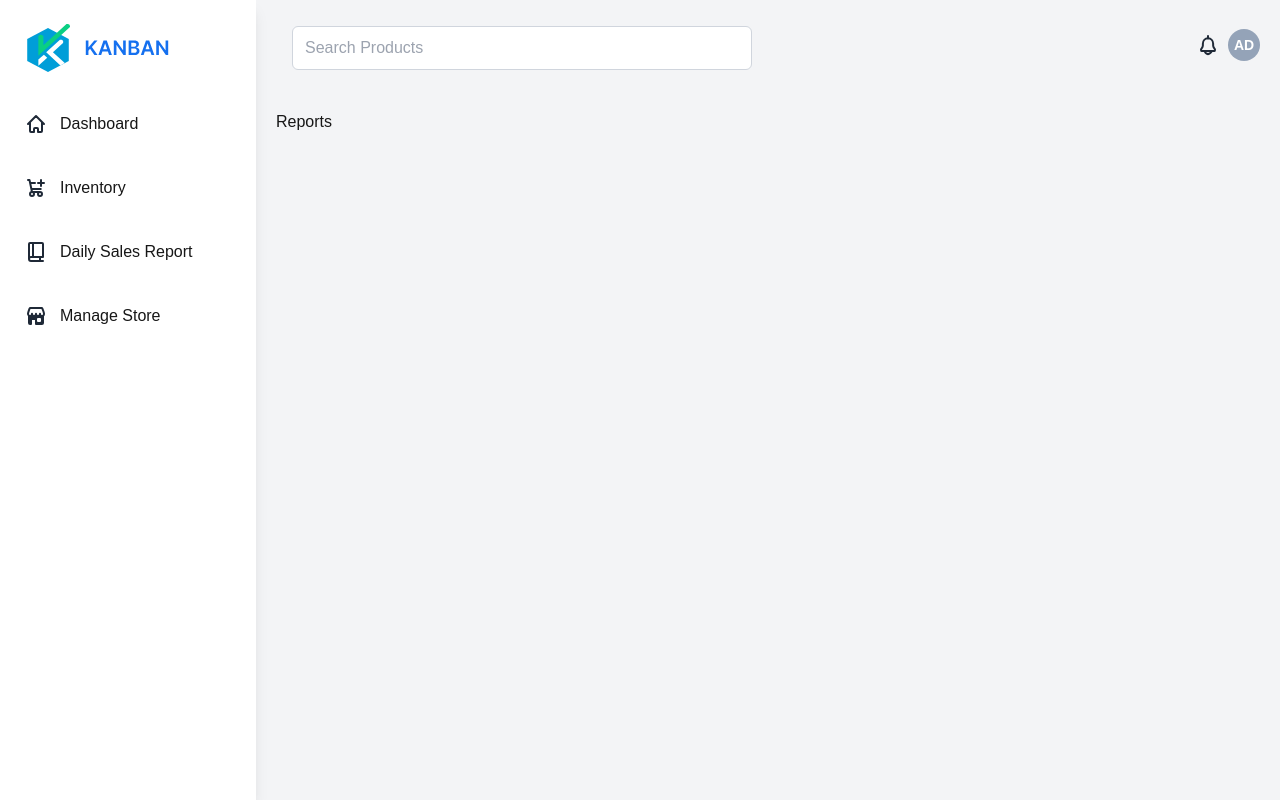
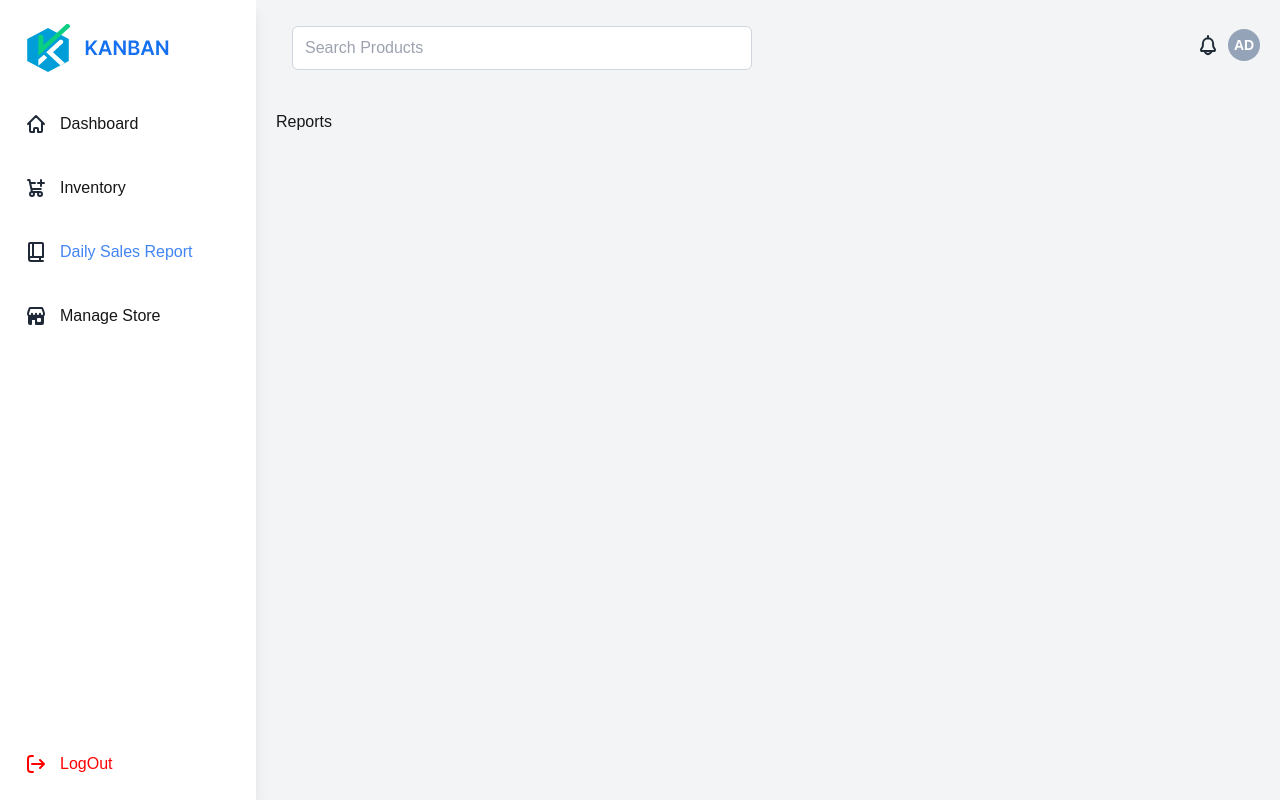
Before and after one commit to jazzygee36/storeManagement, a Next.js app: page /reports in a window 1280 px wide. Built offline with nearby package versions, Linux system fonts and the light colour scheme.

Commit message:
sidebar path

```diff
--- a/src/app/inventory/page.tsx
+++ b/src/app/inventory/page.tsx
@@ -1,8 +1,9 @@
 'use client';
 import HomeButton from '@/components/common/button';
 import MainDashboard from '@/components/common/dashboard/main-dasboard';
+import ReusableModal from '@/components/common/modal';
 import PaperBackground from '@/components/common/paper-bg';
-import Overall from '@/components/pages/inventory/overall';
+import AllProductModal from '@/components/pages/inventory/add-product-modal';
 import Products from '@/components/pages/inventory/products';
 import { useState } from 'react';
 
@@ -98,6 +99,7 @@ const AllProducts = [
 ];
 
 const Inventory = () => {
+  const [isModalOpen, setIsModalOpen] = useState(false);
   const [currentPage, setCurrentPage] = useState(1);
   const [filter, setFilter] = useState('');
   const itemsPerPage = 5;
@@ -115,11 +117,19 @@ const Inventory = () => {
     currentPage * itemsPerPage
   );
 
+  const openModal = () => {
+    setIsModalOpen(true);
+  };
+
+  const closeModal = () => {
+    setIsModalOpen(false);
+  };
+
   return (
     <MainDashboard>
-      <PaperBackground title={'Overall Inventory'}>
+      {/* <PaperBackground title={'Overall Inventory'}>
         <Overall />
-      </PaperBackground>
+      </PaperBackground> */}
 
       <div className='mt-5'>
         <PaperBackground
@@ -131,6 +141,7 @@ const Inventory = () => {
                 bg={'#4285F4'}
                 type={'Submit'}
                 color={'white'}
+                onClick={openModal}
               />
               <select
                 className='border border-gray-300 p-2 rounded-md'
@@ -156,6 +167,9 @@ const Inventory = () => {
           />
         </PaperBackground>
       </div>
+      <ReusableModal isOpen={isModalOpen} onClose={closeModal}>
+        <AllProductModal />
+      </ReusableModal>
     </MainDashboard>
   );
 };
--- /dev/null
+++ b/src/components/assets/icons/logout.tsx
@@ -0,0 +1,25 @@
+import React from 'react';
+
+const LogoutIcon = () => {
+  return (
+    <svg
+      className='w-6 h-6 text-[red] dark:text-white '
+      aria-hidden='true'
+      xmlns='http://www.w3.org/2000/svg'
+      width='24'
+      height='24'
+      fill='none'
+      viewBox='0 0 24 24'
+    >
+      <path
+        stroke='currentColor'
+        strokeLinecap='round'
+        strokeLinejoin='round'
+        strokeWidth='2'
+        d='M20 12H8m12 0-4 4m4-4-4-4M9 4H7a3 3 0 0 0-3 3v10a3 3 0 0 0 3 3h2'
+      />
+    </svg>
+  );
+};
+
+export default LogoutIcon;
--- a/src/components/common/button.tsx
+++ b/src/components/common/button.tsx
@@ -1,11 +1,12 @@
 import React from 'react';
 import { ButtonProps } from '../utils/interface';
 
-const HomeButton = ({ title, bg, type, color }: ButtonProps) => {
+const HomeButton = ({ title, bg, type, color, onClick }: ButtonProps) => {
   return (
     <button
       style={{ backgroundColor: bg, color: color }}
       className={`h-[44px] rounded-md w-full font-inter text-[16px] px-4  `}
+      onClick={onClick}
     >
       {title}
     </button>
--- a/src/components/common/dashboard/sidebar.tsx
+++ b/src/components/common/dashboard/sidebar.tsx
@@ -1,10 +1,12 @@
 'use client';
+import { useState, useEffect } from 'react';
 import Image from 'next/image';
 import DashboardLogo from '@/components/assets/svg/dasboardLogo.svg';
 import DashbaordIcon from '@/components/assets/icons/dashboard';
 import InventoryIcon from '@/components/assets/icons/inventory';
 import StoreIcon from '@/components/assets/icons/store';
 import BookIcon from '@/components/assets/icons/book';
+import LogoutIcon from '@/components/assets/icons/logout';
 
 const Navigation = [
   {
@@ -28,9 +30,24 @@ const Navigation = [
     path: '/stores',
   },
 ];
+
 const Sidebar = () => {
+  const [activePath, setActivePath] = useState<string>('');
+
+  useEffect(() => {
+    // Set the active path based on the current URL
+    setActivePath(window.location.pathname);
+  }, []);
+
+  const handleNavigation = (path: string) => {
+    setActivePath(path); // Update active state
+    window.location.href = path; // Navigate to the selected path
+  };
+
   return (
-    <div className='w-[280px] px-6 '>
+    <div className='w-[280px] px-6 h-screen flex flex-col justify-between'>
+      {/* Top Section */}
+      <div>
         <div className='m-auto mt-6'>
           <Image src={DashboardLogo} alt='logo' />
         </div>
@@ -38,15 +55,22 @@ const Sidebar = () => {
           {Navigation.map((navigate) => (
             <div
               key={navigate.description}
-            className={`flex gap-3 cursor-pointer hover:text-[#4285F4] `}
-            onClick={() => {
-              window.location.href = navigate.path;
-            }}
+              className={`flex gap-3 cursor-pointer ${
+                activePath === navigate.path ? 'text-[#4285F4]' : ''
+              }`}
+              onClick={() => handleNavigation(navigate.path)}
             >
               <div>{navigate.icon}</div>
-            <h3> {navigate.description}</h3>
+              <h3>{navigate.description}</h3>
             </div>
           ))}
+        </div>
+      </div>
+
+      {/* Logout Section */}
+      <div className='flex items-center gap-3 mb-6'>
+        <LogoutIcon />
+        <button className='text-[red] hover:text-red-700'>LogOut</button>
       </div>
     </div>
   );
--- /dev/null
+++ b/src/components/pages/inventory/add-product-modal.tsx
@@ -0,0 +1,7 @@
+import React from 'react';
+
+const AllProductModal = () => {
+  return <div>Add Product</div>;
+};
+
+export default AllProductModal;
--- a/src/components/pages/inventory/products.tsx
+++ b/src/components/pages/inventory/products.tsx
@@ -84,10 +84,10 @@ const Products = ({
                 Qty Sold
               </th>
               <th className='border border-gray-300 px-4 py-2 text-left text-sm'>
-                Sales Value
+                Remaining Items
               </th>
               <th className='border border-gray-300 px-4 py-2 text-left text-sm'>
-                Remaining Items
+                Sales Value
               </th>
 
               <th className='border border-gray-300 px-4 py-2 text-left text-sm'>
--- a/src/components/utils/interface/index.tsx
+++ b/src/components/utils/interface/index.tsx
@@ -9,6 +9,7 @@ export interface ButtonProps {
   bg: string;
   type: 'Submit' | 'Button';
   color: string;
+  onClick: () => void;
 }
 
 export interface PaperProps {
```
Lines whose indentation alone changed are shown as unchanged.
